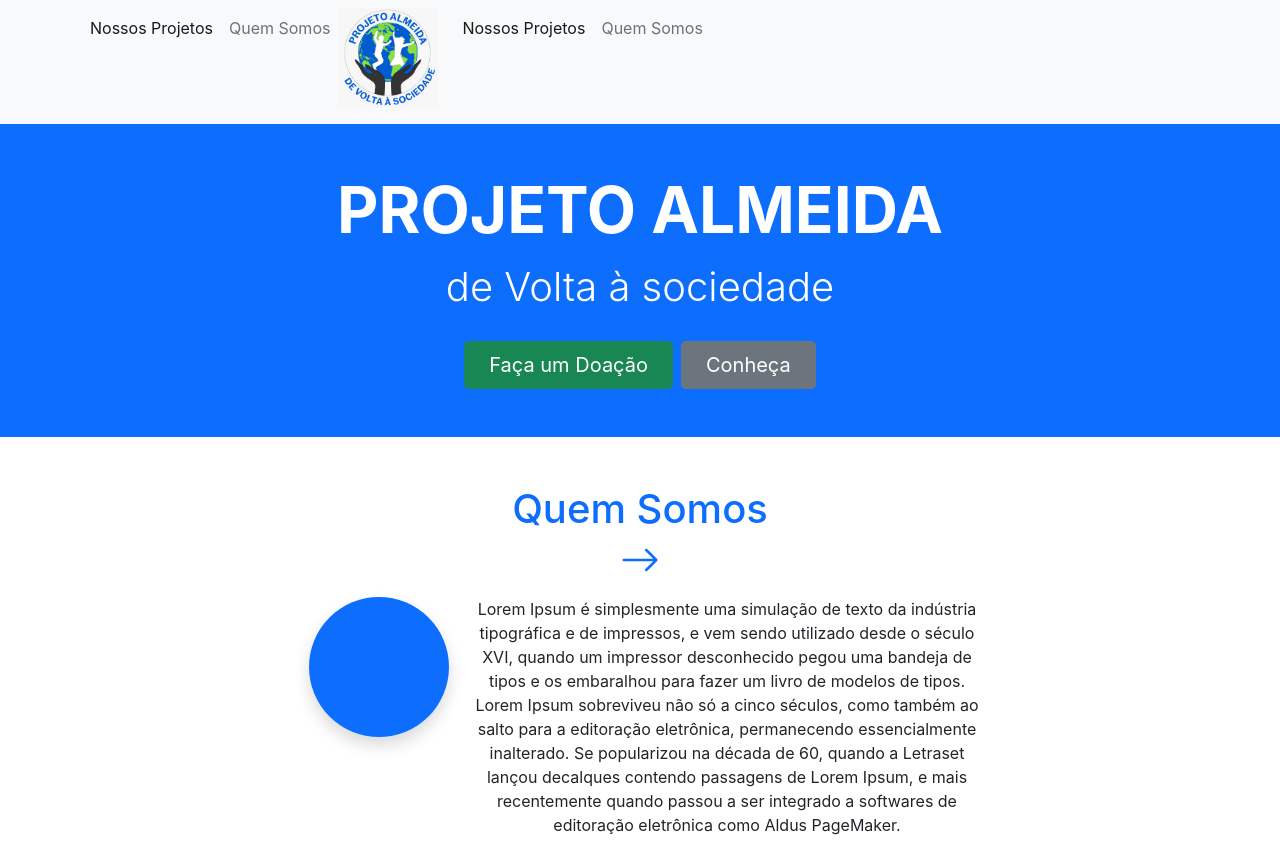
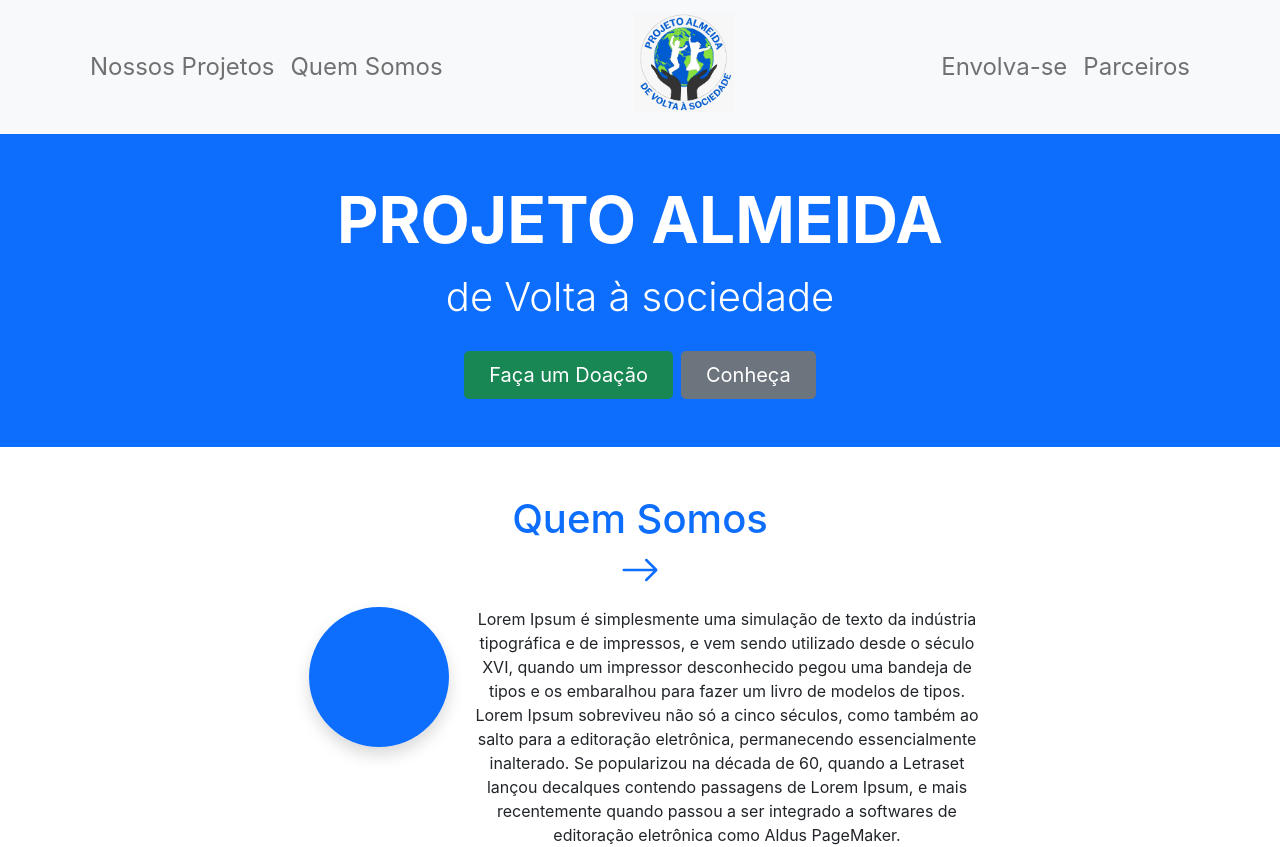
Before and after one commit to israelcena/ong-projeto-almeida, a Next.js app: page / in a window 1280 px wide. Shown: the top 847 px of the page. Built offline with nearby package versions, Linux system fonts and the light colour scheme.

Commit message:
fix navbar styles

```diff
--- a/pages/components/Navbar.jsx
+++ b/pages/components/Navbar.jsx
@@ -4,10 +4,10 @@ import Link from "next/link";
 export default function Navbar() {
 	return (
 		<nav
-			className="navbar navbar-expand-lg navbar-light bg-light sticky-top"
+			className="navbar navbar-expand-lg navbar-light bg-light fs-4"
 			aria-label="navbar"
 		>
-			<div className="container-xl">
+			<div className="container">
 				<button
 					className="navbar-toggler"
 					type="button"
@@ -19,26 +19,23 @@ export default function Navbar() {
 				>
 					<span className="navbar-toggler-icon"></span>
 				</button>
-				<div className="collapse navbar-collapse" id="navbar">
+				<div
+					className="collapse navbar-collapse justify-content-between"
+					id="navbar"
+				>
 					<ul className="navbar-nav mb-2 mb-lg-0">
-						<div className="d-flex">
 						<li className="nav-item">
-								<Link href="#">
-									<a className="nav-link active" aria-current="page">
-										Nossos Projetos
-									</a>
+							<Link href="#ownprojects">
+								<a className="nav-link">Nossos Projetos</a>
 							</Link>
 						</li>
 						<li className="nav-item">
-								<Link href="#">
+							<Link href="#aboutus">
 								<a className="nav-link">Quem Somos</a>
 							</Link>
 						</li>
-						</div>
-
-						<div>
-							<li>
-								<Link href="#">
+					</ul>
+					<Link href="/">
 						<a className="navbar-brand">
 							<Image
 								src="/images/logoProjetoAlmeida.jpeg"
@@ -48,22 +45,17 @@ export default function Navbar() {
 							/>
 						</a>
 					</Link>
-							</li>
-						</div>
-						<div className="d-flex">
+					<ul className="navbar-nav mb-2 mb-lg-0 mr-auto">
 						<li className="nav-item">
-								<Link href="#">
-									<a className="nav-link active" aria-current="page">
-										Nossos Projetos
-									</a>
+							<Link href="#getinvolved">
+								<a className="nav-link">Envolva-se</a>
 							</Link>
 						</li>
 						<li className="nav-item">
-								<Link href="#">
-									<a className="nav-link">Quem Somos</a>
+							<Link href="#partners">
+								<a className="nav-link">Parceiros</a>
 							</Link>
 						</li>
-						</div>
 					</ul>
 				</div>
 			</div>
```
Lines whose indentation alone changed are shown as unchanged.
